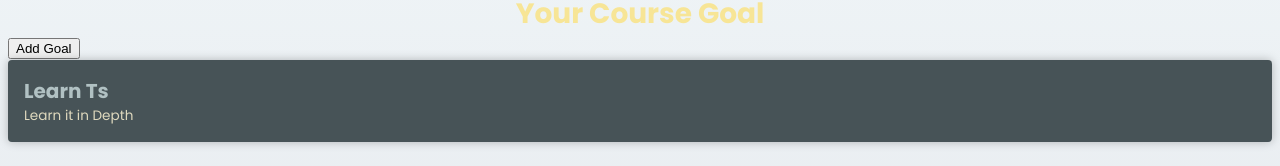
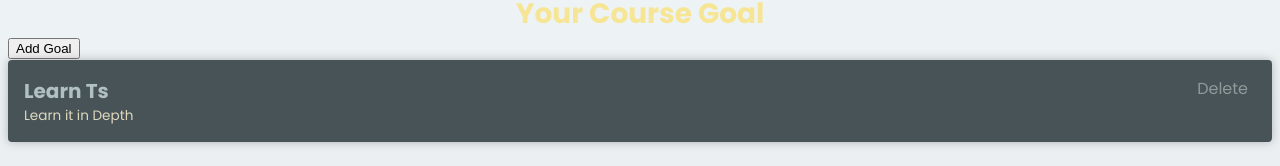
Before and after one commit to lucaza21/course_goal_app, a React (Vite) app in the folder 2.FirstProject/react-ts-basics/: page / in a window 1280 px wide. Both pictures are taken after a click on the button "Add Goal". Shown: the part 126-292 px from the top of the page. Built offline with nearby package versions, Linux system fonts and the light colour scheme.

Commit message:
Func - add Delete button

```diff
--- a/2.FirstProject/react-ts-basics/src/App.tsx
+++ b/2.FirstProject/react-ts-basics/src/App.tsx
@@ -26,15 +26,17 @@ function App() {
           return [...prevValue, newGoal]
         })
     }
+
+    const handleDeleteGoal = (id: number) => {
+      setGoals(prevGoals => prevGoals.filter( (goal) => goal.id != id))
+    }
   return (
     <>
       <Header image={{src: goalsImg, alt:"A list of goals"}}>
        <h1> Your Course Goal </h1>
       </Header>
       <button onClick={handleAddGoal}>Add Goal</button>
-      <CourseGoalList goals={goals}/>
-
-
+      <CourseGoalList goals={goals} onDeleteGoal={handleDeleteGoal} />
     </>
   )
 }
--- a/2.FirstProject/react-ts-basics/src/components/CourseGoal.tsx
+++ b/2.FirstProject/react-ts-basics/src/components/CourseGoal.tsx
@@ -2,17 +2,18 @@ import { type ReactNode } from "react";
 
 type CourseGoalProps = {
     title: string;
-    //description:string;
-    children: ReactNode
+    id: number
+    children: ReactNode;
+    onDelete: (id :number) => void
 }
-function CourseGoal( {title, children}: CourseGoalProps ) {
+function CourseGoal( {title, id, children, onDelete}: CourseGoalProps ) {
   return (
     <article>
         <div>
             <h2>{title}</h2>
             {children}
         </div>
-
+        <button onClick={() => onDelete(id)}>Delete</button>
     </article>
   )
 }
--- a/2.FirstProject/react-ts-basics/src/components/CourseGoalList.tsx
+++ b/2.FirstProject/react-ts-basics/src/components/CourseGoalList.tsx
@@ -2,14 +2,15 @@ import { type CourseGoal as CGoal } from '../App';
 import CourseGoal from "./CourseGoal";
 type CourseGoalListProps = {
     goals: CGoal[]
+    onDeleteGoal: (id :number) => void
 }
 
-function CourseGoalList( {goals}: CourseGoalListProps ) {
+function CourseGoalList( {goals, onDeleteGoal}: CourseGoalListProps ) {
   return (
    <ul>
         {goals.map( (goal) => (
           <li key={goal.id}>
-            <CourseGoal title={goal.title}>
+            <CourseGoal id={goal.id} title={goal.title} onDelete={onDeleteGoal}>
               <p>{goal.description}</p>
             </CourseGoal>
           </li>
```
